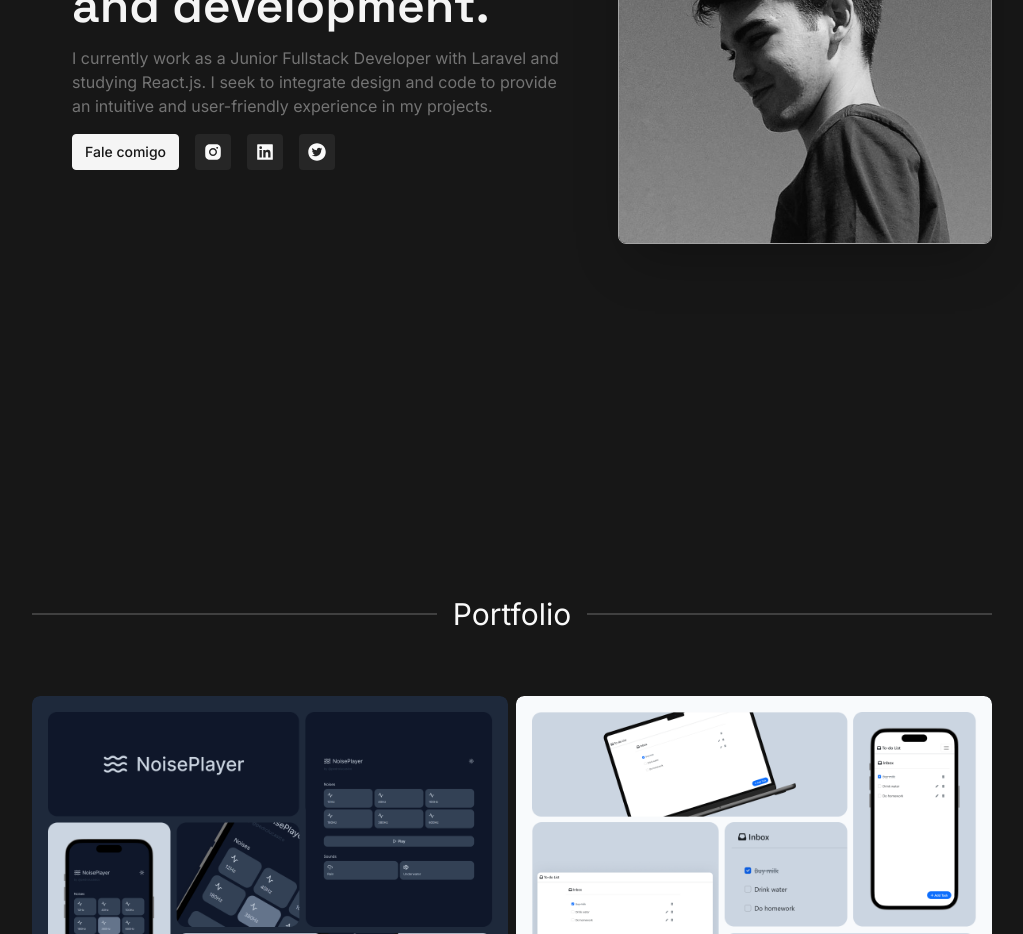
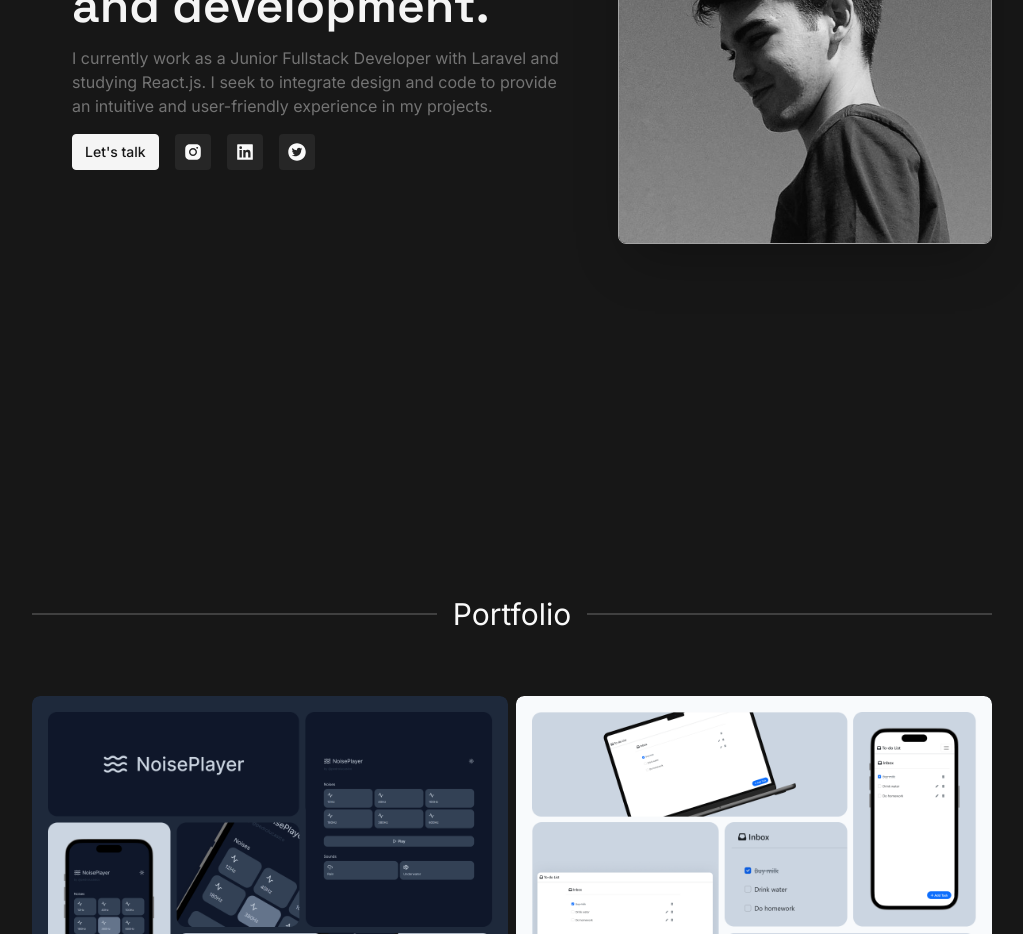
Before and after one commit to pedrolucaslco/pedrolucaslco, a Next.js app: page / in a window 1280 px wide. Shown: the part 1100-2034 px from the top of the page, without its empty margins (128-1151 px from the left). Built offline with nearby package versions, Linux system fonts and the light colour scheme.

Commit message:
Translate email button

```diff
--- a/pages/index.js
+++ b/pages/index.js
@@ -194,7 +194,7 @@ export default function Home() {
                     rel="noreferrer"
                     className="text-sm font-medium rounded hover:bg-neutral-300 transition-all duration-300 border border-neutral-100 bg-neutral-100 text-neutral-900 flex items-center px-3"
                   >
-                    Fale comigo
+                    Let's talk
                   </a>
                   <a
                     href="https://www.instagram.com/pedrolucaslco"
```
